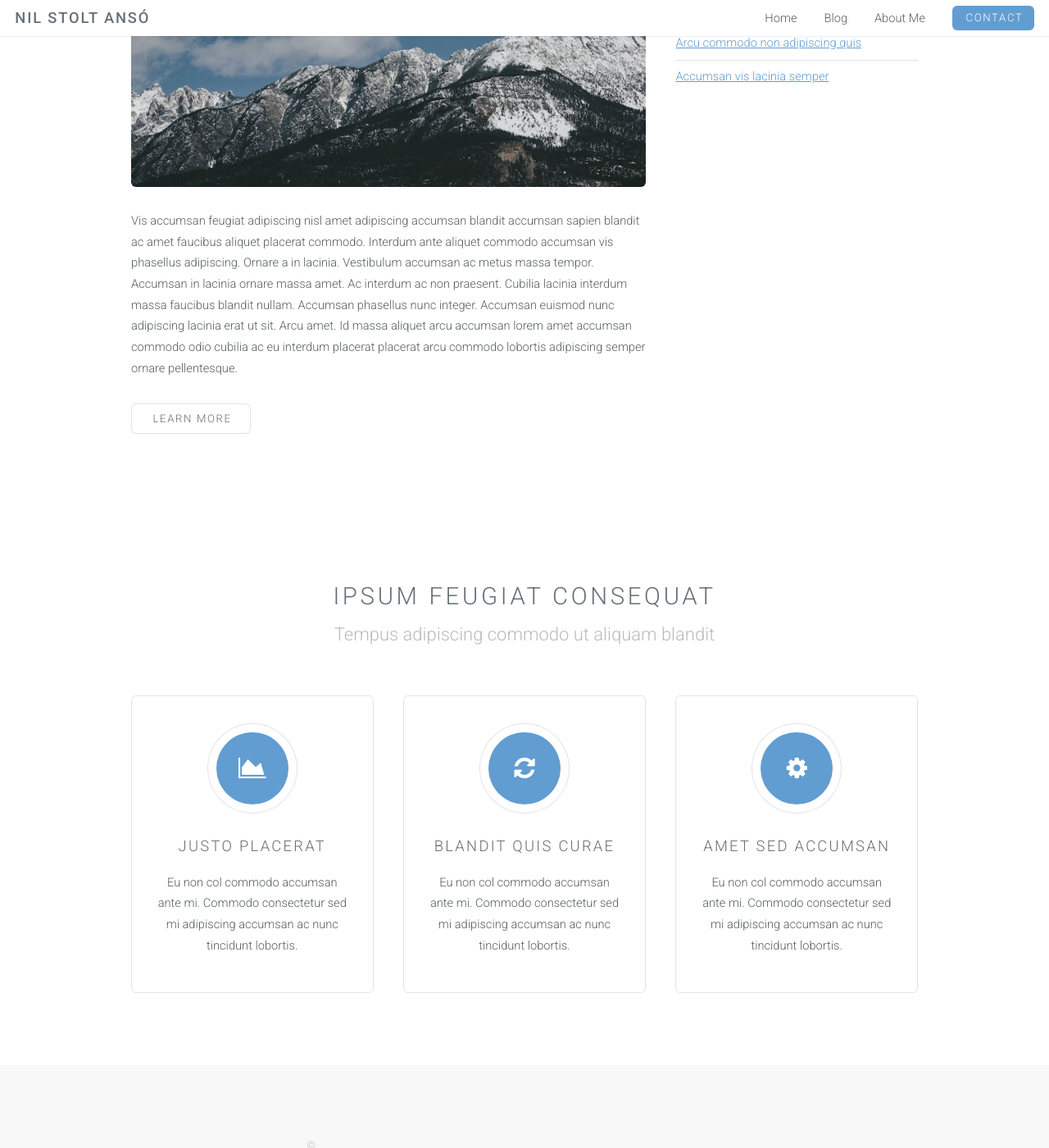
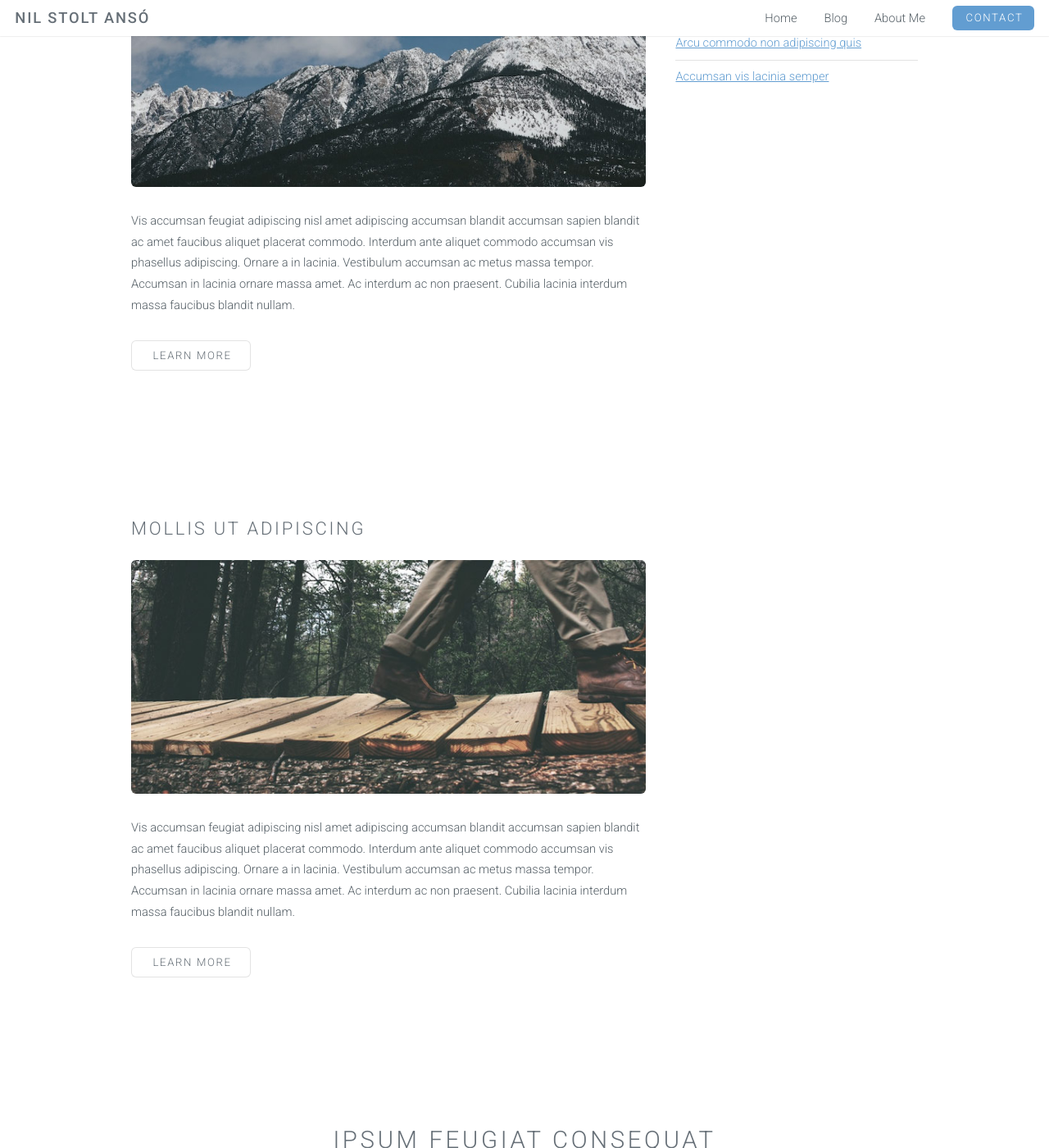
Before and after one commit to NILOIDE/NILOIDE.github.io, a Jekyll site: the page built from index.html, in a window 1280 px wide and 1400 px high, scrolled down 806 px. Shown: the whole window at 82% size. Built offline with Jekyll 4.4.1, drawn with Linux system fonts in a browser that asks for light colours.

Commit message:
Fixed spacing

```diff
--- a/index.html
+++ b/index.html
@@ -3,7 +3,7 @@ layout: landing-page
 ---
 
 
-		<!-- Blog entry preview -->
+		<!-- Blog entry preview #1 -->
 			<section id="three" class="wrapper style1">
 				<header class="major">
 				<h2>Featured blog entries</h2>
@@ -14,7 +14,7 @@ layout: landing-page
 							<section>
 								<h2>Mollis ut adipiscing</h2>
 								<a href="#" class="image fit"><img src="images/pic03.jpg" alt="" /></a>
-								<p>Vis accumsan feugiat adipiscing nisl amet adipiscing accumsan blandit accumsan sapien blandit ac amet faucibus aliquet placerat commodo. Interdum ante aliquet commodo accumsan vis phasellus adipiscing. Ornare a in lacinia. Vestibulum accumsan ac metus massa tempor. Accumsan in lacinia ornare massa amet. Ac interdum ac non praesent. Cubilia lacinia interdum massa faucibus blandit nullam. Accumsan phasellus nunc integer. Accumsan euismod nunc adipiscing lacinia erat ut sit. Arcu amet. Id massa aliquet arcu accumsan lorem amet accumsan commodo odio cubilia ac eu interdum placerat placerat arcu commodo lobortis adipiscing semper ornare pellentesque.</p>
+								<p>Vis accumsan feugiat adipiscing nisl amet adipiscing accumsan blandit accumsan sapien blandit ac amet faucibus aliquet placerat commodo. Interdum ante aliquet commodo accumsan vis phasellus adipiscing. Ornare a in lacinia. Vestibulum accumsan ac metus massa tempor. Accumsan in lacinia ornare massa amet. Ac interdum ac non praesent. Cubilia lacinia interdum massa faucibus blandit nullam.</p>
 								<ul class="actions">
 									<li><a href="#" class="button alt">Learn More</a></li>
 								</ul>
@@ -28,6 +28,24 @@ layout: landing-page
 									<li><a href="#">Tempus ultricies faucibus amet</a></li>
 									<li><a href="#">Arcu commodo non adipiscing quis</a></li>
 									<li><a href="#">Accumsan vis lacinia semper</a></li>
+								</ul>
+							</section>
+						</div>
+					</div>
+				</div>
+			</section>
+
+			<!-- Blog entry preview #n -->
+			<section id="three" class="wrapper style1">
+				<div class="container">
+					<div class="row">
+						<div class="8u">
+							<section>
+								<h2>Mollis ut adipiscing</h2>
+								<a href="#" class="image fit"><img src="images/pic01.jpg" alt="" /></a>
+								<p>Vis accumsan feugiat adipiscing nisl amet adipiscing accumsan blandit accumsan sapien blandit ac amet faucibus aliquet placerat commodo. Interdum ante aliquet commodo accumsan vis phasellus adipiscing. Ornare a in lacinia. Vestibulum accumsan ac metus massa tempor. Accumsan in lacinia ornare massa amet. Ac interdum ac non praesent. Cubilia lacinia interdum massa faucibus blandit nullam.</p>
+								<ul class="actions">
+									<li><a href="#" class="button alt">Learn More</a></li>
 								</ul>
 							</section>
 						</div>
```
